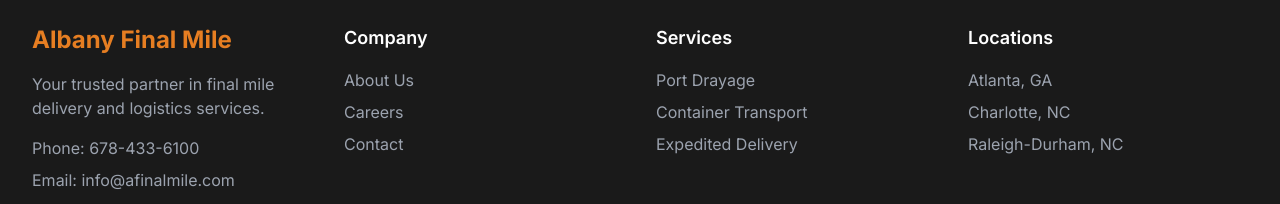
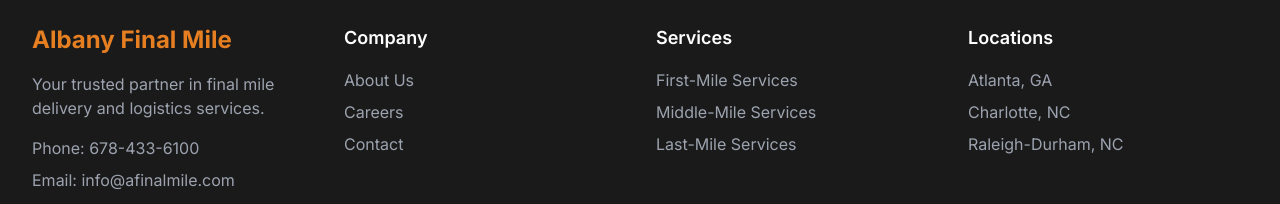
Before and after one commit to tonytoney/afinalmile, a Next.js app: page / in a window 1280 px wide. Shown: the part 1576-1780 px from the top of the page. Built offline with nearby package versions, Linux system fonts and the light colour scheme.

Commit message:
Update footer services to final mile themes and remove container transport

```diff
--- a/src/components/Footer.tsx
+++ b/src/components/Footer.tsx
@@ -7,9 +7,9 @@ const footerLinks = {
     { name: 'Contact', href: '/contact' },
   ],
   services: [
-    { name: 'Port Drayage', href: '/services#port-drayage' },
-    { name: 'Container Transport', href: '/services#container-transport' },
-    { name: 'Expedited Delivery', href: '/services#expedited-delivery' },
+    { name: 'First-Mile Services', href: '/services#first-mile' },
+    { name: 'Middle-Mile Services', href: '/services#middle-mile' },
+    { name: 'Last-Mile Services', href: '/services#last-mile' },
   ],
   locations: [
     { name: 'Atlanta, GA', href: '/locations#atlanta' },
```
